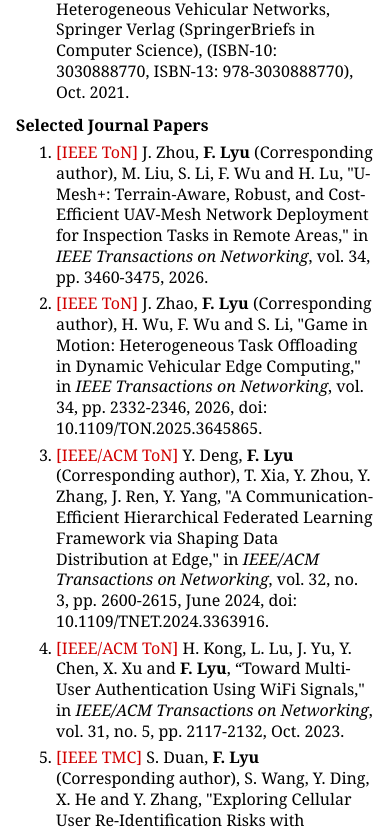
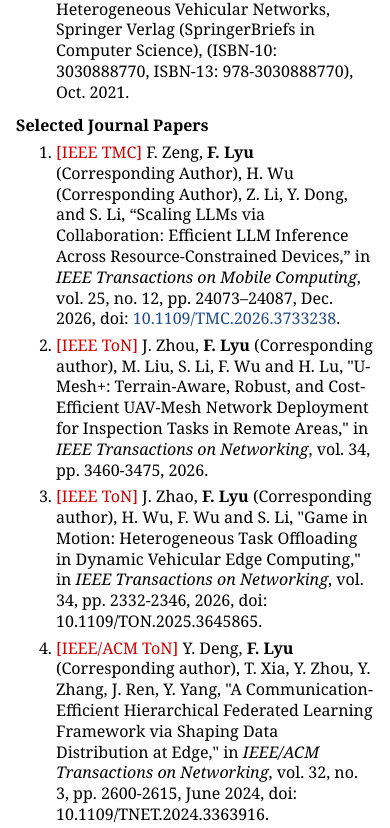
Before and after one commit to F-Lyu/F-Lyu.github.io, a plain HTML site: page index.html in a window 390 px wide. Shown: the part 3530-4358 px from the top of the page. Drawn offline with Linux system fonts and the light colour scheme.

Commit message:
Add collaborative LLM inference journal paper and fix conference apostrophe

```diff
--- a/index.html
+++ b/index.html
@@ -151,6 +151,8 @@ Email:      <a href="mailto:fenglyu@csu.edu.cn">fenglyu@csu.edu.cn</a><br /></p>
 
 <p><strong>Selected Journal Papers</strong></p>
 <ol>
+<li><p><span class="publication-venue" style="color: #d00000;">[IEEE TMC]</span> F. Zeng, <strong>F. Lyu</strong> (Corresponding Author), H. Wu (Corresponding Author), Z. Li, Y. Dong, and S. Li, “Scaling LLMs via Collaboration: Efficient LLM Inference Across Resource-Constrained Devices,” in <em>IEEE Transactions on Mobile Computing</em>, vol. 25, no. 12, pp. 24073–24087, Dec. 2026, doi: <a href="https://doi.org/10.1109/TMC.2026.3733238">10.1109/TMC.2026.3733238</a>.</p>
+</li>
 <li><p><span class="publication-venue" style="color: #d00000;">[IEEE ToN]</span> J. Zhou, <strong>F. Lyu</strong> (Corresponding author), M. Liu, S. Li, F. Wu and H. Lu, &quot;U-Mesh+: Terrain-Aware, Robust, and Cost-Efficient UAV-Mesh Network Deployment for Inspection Tasks in Remote Areas,&quot; in <em>IEEE Transactions on Networking</em>, vol. 34, pp. 3460-3475, 2026.</p>
 </li>
 <li><p><span class="publication-venue" style="color: #d00000;">[IEEE ToN]</span> J. Zhao, <strong>F. Lyu</strong> (Corresponding author), H. Wu, F. Wu and S. Li, &quot;Game in Motion: Heterogeneous Task Offloading in Dynamic Vehicular Edge Computing,&quot; in <em>IEEE Transactions on Networking</em>, vol. 34, pp. 2332-2346, 2026, doi: 10.1109/TON.2025.3645865.</p>
@@ -245,7 +247,7 @@ Email:      <a href="mailto:fenglyu@csu.edu.cn">fenglyu@csu.edu.cn</a><br /></p>
 
 <p><strong>Selected Conference Papers</strong></p>
 <ol>
-<li><p><span class="publication-venue" style="color: #d00000;">[ACM SIGOPS ATC&#x27;26]</span> F. Zeng, Z. Wang, L. Chen, Y. Guo, H. Wu (Corresponding Author), L. Liu, T. Wang, J. Xiao, B. Li, and <strong>F. Lyu</strong> (Corresponding Author), “A<sup>2</sup>: Characterizing and Mitigating Imbalanced Reclaim in MGLRU via Active Aging at Production Scale,” in <em>Proceedings of the 2026 ACM SIGOPS Annual Technical Conference (SIGOPS ATC‘26)</em>, Hong Kong, China, 2026, pp. 660–674. <a href="https://doi.org/10.1145/3828523.3857058">https://doi.org/10.1145/3828523.3857058</a>.</p>
+<li><p><span class="publication-venue" style="color: #d00000;">[ACM SIGOPS ATC&#x27;26]</span> F. Zeng, Z. Wang, L. Chen, Y. Guo, H. Wu (Corresponding Author), L. Liu, T. Wang, J. Xiao, B. Li, and <strong>F. Lyu</strong> (Corresponding Author), “A<sup>2</sup>: Characterizing and Mitigating Imbalanced Reclaim in MGLRU via Active Aging at Production Scale,” in <em>Proceedings of the 2026 ACM SIGOPS Annual Technical Conference (SIGOPS ATC &#x27;26)</em>, Hong Kong, China, 2026, pp. 660–674. <a href="https://doi.org/10.1145/3828523.3857058">https://doi.org/10.1145/3828523.3857058</a>.</p>
 </li>
 <li><p><span class="publication-venue" style="color: #d00000;">[ACM MobiCom&#x27;26]</span> Q. Fu, <strong>F. Lyu</strong> (Corresponding Author), M. Liu, H. Wu, J. Zhou, L. He, F. Wu, J. Sun, M. Liu, “A3TP: Automated, Accurate, and Adaptive UAV Task Planning for Power Transmission Networks Inspection,” In Proceedings of the <em>32nd Annual International Conference on Mobile Computing and Networking (MobiCom &#x27;26)</em>. Association for Computing Machinery, New York, NY, USA, 360–374. <a href="https://doi.org/10.1145/3795866.3796694">https://doi.org/10.1145/3795866.3796694</a>.</p>
 </li>
```
Also changed, not shown: pub.html (+3 -1 lines), 2 other files.
